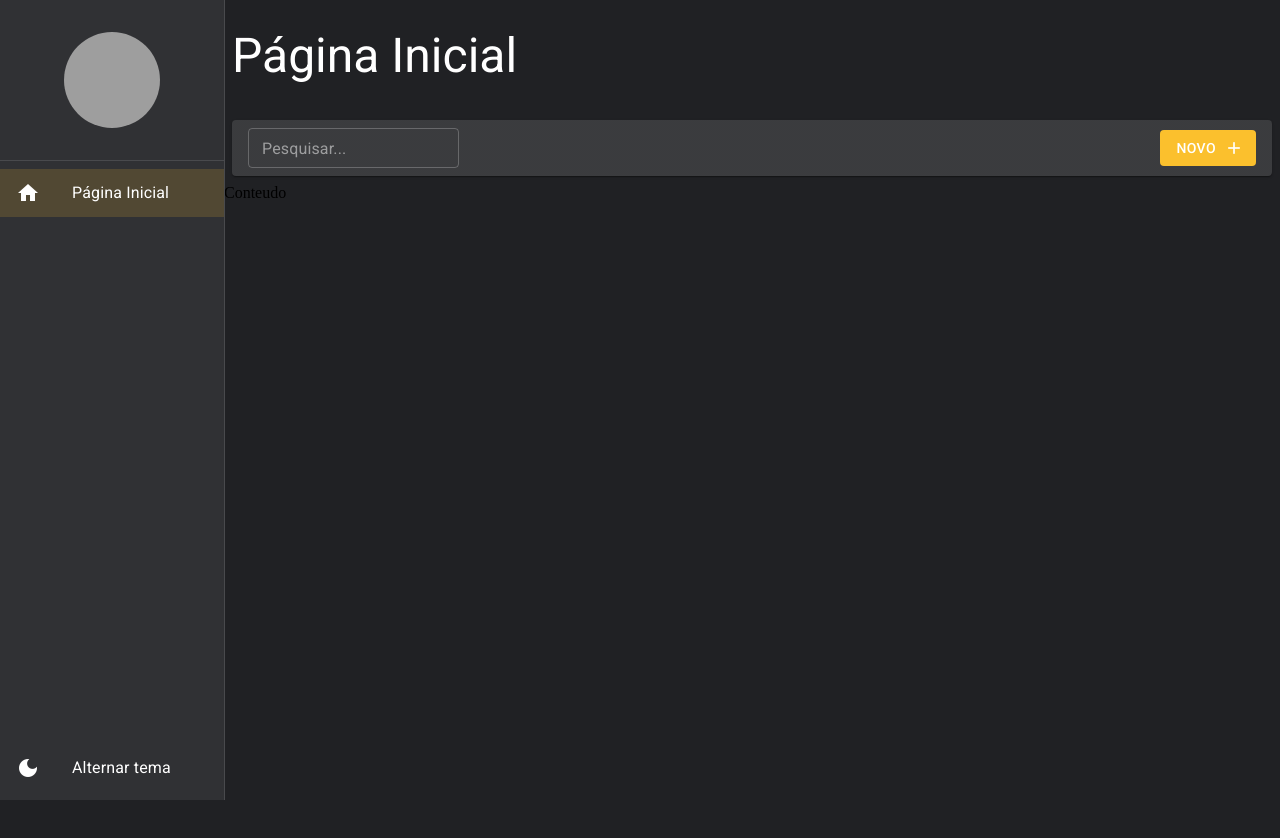
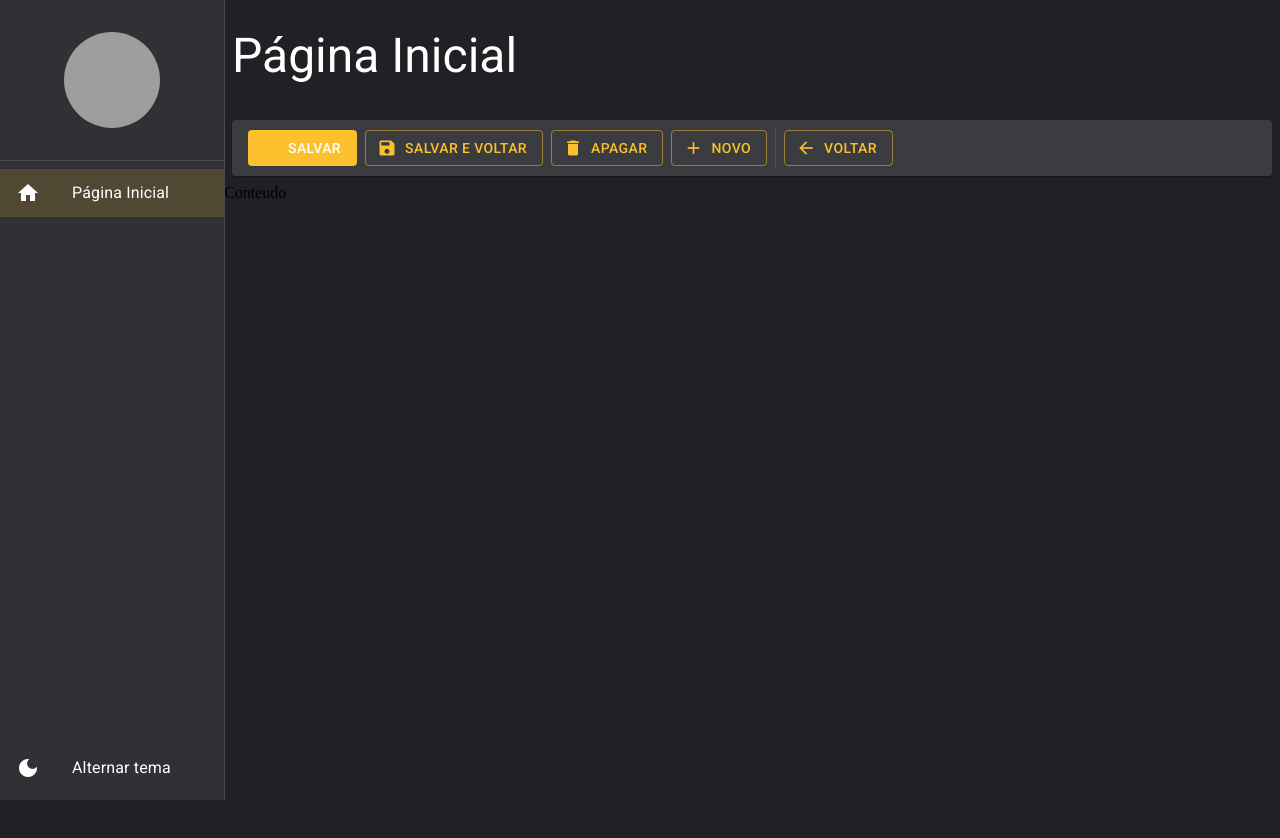
Before and after one commit to EGomesCG/projetoMUI, a React (Create React App) app: page /pagina-inicial in a window 1280 px wide. Shown: the top 838 px of the page. Built offline with nearby package versions, Linux system fonts and the light colour scheme; grey boxes are pictures that could not be loaded.

Commit message:
feat-15: Construção da Ferramentas de Detalhes

```diff
--- a/src/pages/dashboard/Dashboard.tsx
+++ b/src/pages/dashboard/Dashboard.tsx
@@ -1,5 +1,5 @@
 import React from "react";
-import { FerramentasDaListagem } from "../../shared/components";
+import { FerramentasDaListagem, FerramentasDeDetalhes } from "../../shared/components";
 import { LayoutBasePagina } from "../../shared/layouts";
 
 interface IDashboard {
@@ -11,10 +11,8 @@ export const Dashboard: React.FC<IDashboard> = ({children}) => {
         <LayoutBasePagina
             titulo="Página Inicial"
             barraDeFerramentas={(
-                <FerramentasDaListagem
-                mostrarInput
-                />
-                )}
+                <FerramentasDeDetalhes></FerramentasDeDetalhes>
+             )}
         >
             {children}
             Conteudo
--- a/src/shared/components/ferramentas-da-listagem/FerramentasDaListagem.tsx
+++ b/src/shared/components/ferramentas-da-listagem/FerramentasDaListagem.tsx
@@ -46,7 +46,7 @@ export const FerramentasDaListagem: React.FC<IFerramentasDaListagemProps> = ({
                         color="primary"//cor do botão
                         disableElevation//desabilitar a sombra
                         onClick={() => aoClicarBotao}
-                        endIcon={<Icon>add</Icon>}//icone
+                        startIcon={<Icon>add</Icon>}//icone
                     >{textoBotao}
                     </Button>
                 </Box>
--- /dev/null
+++ b/src/shared/components/ferrametas-de-detalhes/FerramentasDeDetalhes.tsx
@@ -0,0 +1,58 @@
+import { Box, useTheme, Paper, Button, Icon, Divider } from "@mui/material";
+
+export const FerramentasDeDetalhes: React.FC = () => {
+    const theme = useTheme();
+    return (
+    <Box
+        height={theme.spacing(5)} //altura - para isto usamos o theme do MUI
+        component={Paper}//o Box poderá usar os atributos do componente paper
+        marginX={1} //diz qual margem de fora do nosso elemento - X dará uma distancia do nosso menu lateral
+        padding={1} //É um espaço interno
+        paddingX={2} //um espaço so nas laterais internas
+        display="flex"//os componentes um do lado do outo
+        gap={1}//diz a distância de um elemento do outro
+        alignItems="center"//alinha horizontalmente os itens
+    >
+
+        {/* <Box flex={1} display="flex" justifyContent="end">
+            </Box> */}
+            <Button
+                variant="contained"//
+                color="primary"//cor do botão
+                disableElevation//desabilitar a sombra
+                startIcon={<Icon>seve</Icon>}//icone - endIcon ou startIcon, serve para posicionar o icone em qual lado do texto
+            >Salvar
+            </Button>
+            <Button
+                variant="outlined"//
+                color="primary"//cor do botão
+                disableElevation//desabilitar a sombra
+                startIcon={<Icon>save</Icon>}//icone
+            >Salvar e voltar
+            </Button>
+            <Button
+                variant="outlined"//
+                color="primary"//cor do botão
+                disableElevation//desabilitar a sombra
+                startIcon={<Icon>delete</Icon>}//icone
+            >Apagar
+            </Button>
+            <Button
+                variant="outlined"//
+                color="primary"//cor do botão
+                disableElevation//desabilitar a sombra
+                startIcon={<Icon>add</Icon>}//icone
+            >Novo
+            </Button>
+            <Divider variant="middle" orientation="vertical"/>
+            <Button
+                variant="outlined"//
+                color="primary"//cor do botão
+                disableElevation//desabilitar a sombra
+                startIcon={<Icon>arrow_back</Icon>}//icone
+            >Voltar
+            </Button>
+
+    </Box>
+    );
+};
--- a/src/shared/components/index.ts
+++ b/src/shared/components/index.ts
@@ -1,3 +1,4 @@
 
 export * from  '../components/menu-lateral/MenuLateral';
 export * from '../components/ferramentas-da-listagem/FerramentasDaListagem';
+export * from '../components/ferrametas-de-detalhes/FerramentasDeDetalhes';
```
